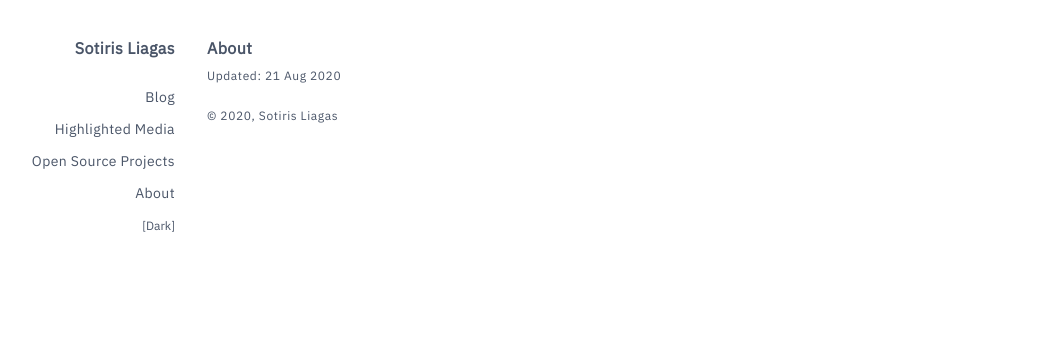
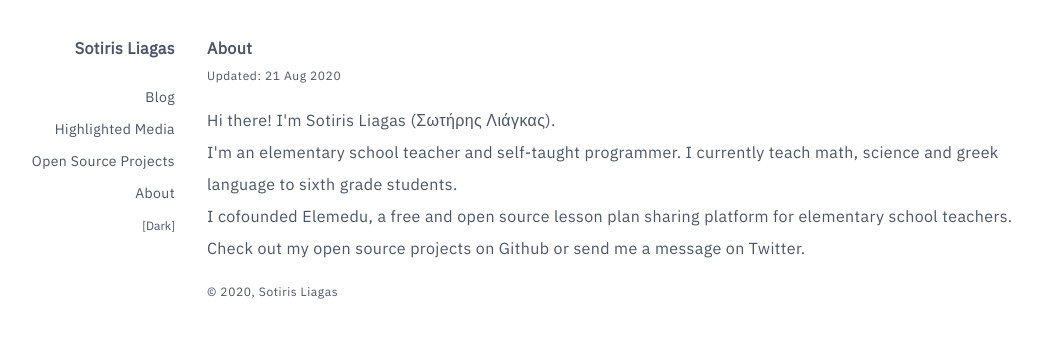
Before and after one commit to liagason/A-Jekyll-Blog, a Jekyll site: the page built from about/index.html, in a window 1280 px wide. Shown: the top 338 px of the page, without its empty margins (161-1202 px from the left). Built offline with Jekyll 4.4.1, drawn with Linux system fonts in a browser that asks for light colours.

Commit message:
Update index.html

```diff
--- a/about/index.html
+++ b/about/index.html
@@ -5,4 +5,7 @@ title: About - Sotiris Liagas - Σωτήρης Λιάγκας
 
 <h1 class="font-bold">About</h1>
 <p class="text-xs tracking-wider mb-4">Updated: 21 Aug 2020</p>
-<p class="mb-4"></p>
+<p>Hi there! I'm Sotiris Liagas (Σωτήρης Λιάγκας).</p>
+<p>I'm an elementary school teacher and self-taught programmer. I currently teach math, science and greek language to sixth grade students.</p>
+<p>I cofounded Elemedu, a free and open source lesson plan sharing platform for elementary school teachers.</p>
+<p class="mb-4">Check out my open source projects on Github or send me a message on Twitter.</p>
```
